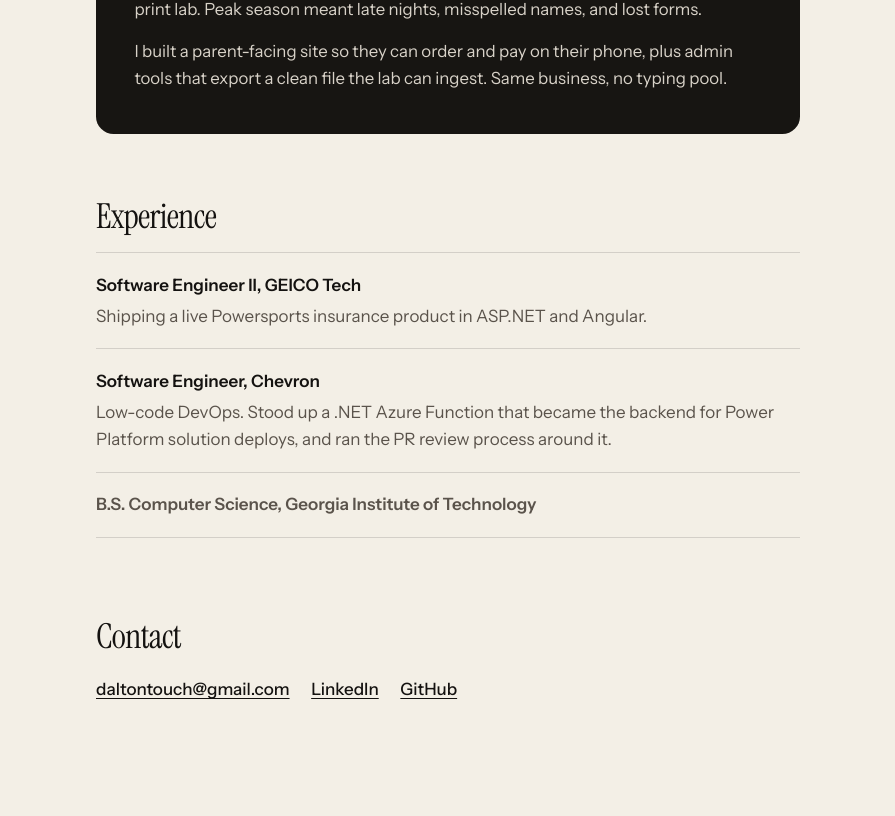
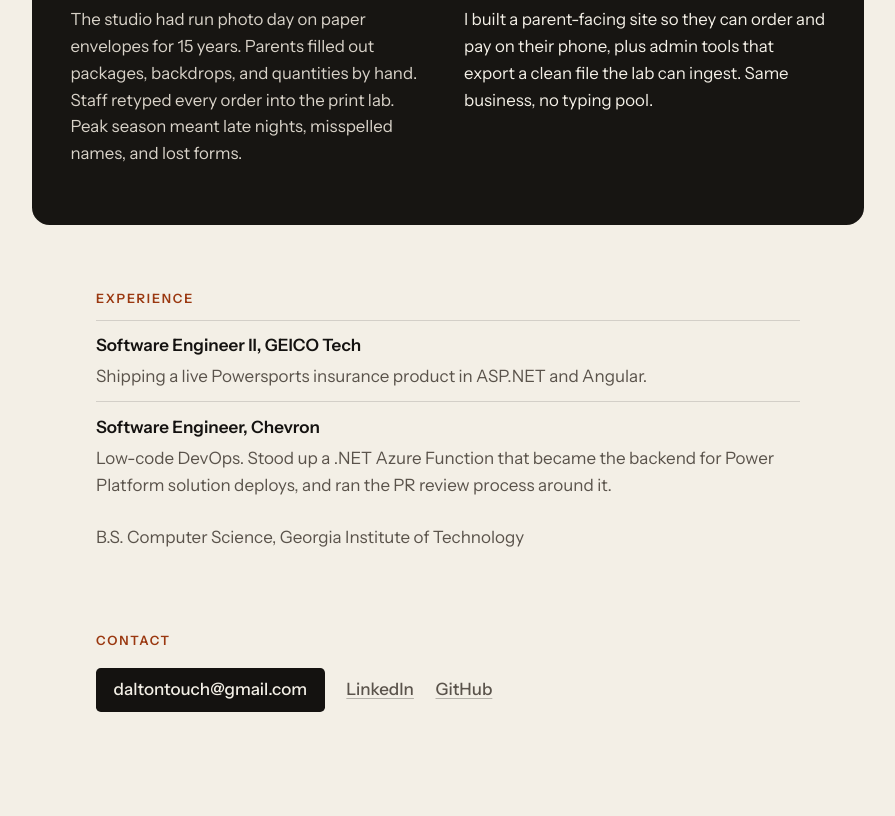
Before and after one commit to daltontouch/daltontouch.github.io, a plain HTML site: page index.html in a window 1280 px wide. Shown: the part 647-1463 px from the top of the page, without its empty margins (192-1087 px from the left). Before the commit the page ends 1430 px from the top, so only its background shows below. Drawn offline with Linux system fonts and the light colour scheme.

Commit message:
Improve hire hierarchy on the personal site

```diff
--- a/index.html
+++ b/index.html
@@ -13,45 +13,64 @@
 <body>
   <a class="skip" href="#main">Skip to content</a>
 
+  <nav class="site-bar" aria-label="Site">
+    <a class="site-bar-name" href="#">Dalton Touchberry</a>
+    <a class="site-bar-mail" href="mailto:daltontouch@gmail.com">daltontouch@gmail.com</a>
+  </nav>
+
   <header class="hero wrap">
     <p class="kicker">Dalton Touchberry</p>
     <h1>I help small businesses replace paper and spreadsheets with software their customers actually use.</h1>
     <p class="lede">Georgia Tech CS. I design the ordering, intake, and back-office tools that let a small shop run like it has an ops team.</p>
+    <p class="hero-action">
+      <a class="mail-btn" href="mailto:daltontouch@gmail.com">daltontouch@gmail.com</a>
+    </p>
   </header>
 
   <main id="main">
-    <section class="case wrap" aria-labelledby="case-heading">
+    <section class="case" aria-labelledby="case-heading">
       <p class="eyebrow">Featured case</p>
       <h2 id="case-heading">School photography ordering</h2>
-      <p>The studio had run photo day on paper envelopes for 15 years. Parents filled out packages, backdrops, and quantities by hand. Staff retyped every order into the print lab. Peak season meant late nights, misspelled names, and lost forms.</p>
-      <p>I built a parent-facing site so they can order and pay on their phone, plus admin tools that export a clean file the lab can ingest. Same business, no typing pool.</p>
+      <div class="case-grid">
+        <p>The studio had run photo day on paper envelopes for 15 years. Parents filled out packages, backdrops, and quantities by hand. Staff retyped every order into the print lab. Peak season meant late nights, misspelled names, and lost forms.</p>
+        <p>I built a parent-facing site so they can order and pay on their phone, plus admin tools that export a clean file the lab can ingest. Same business, no typing pool.</p>
+      </div>
     </section>
 
     <section class="work wrap" aria-labelledby="work-heading">
-      <h2 id="work-heading">Experience</h2>
+      <h2 class="section-label" id="work-heading">Experience</h2>
       <ul class="roles">
         <li>
           <p class="role">Software Engineer II, GEICO Tech</p>
-          <p>Shipping a live Powersports insurance product in ASP.NET and Angular.</p>
+          <p class="role-copy">Shipping a live Powersports insurance product in ASP.NET and Angular.</p>
         </li>
         <li>
           <p class="role">Software Engineer, Chevron</p>
-          <p>Low-code DevOps. Stood up a .NET Azure Function that became the backend for Power Platform solution deploys, and ran the PR review process around it.</p>
-        </li>
-        <li>
-          <p class="role">B.S. Computer Science, Georgia Institute of Technology</p>
+          <p class="role-copy">Low-code DevOps. Stood up a .NET Azure Function that became the backend for Power Platform solution deploys, and ran the PR review process around it.</p>
         </li>
       </ul>
+      <p class="school">B.S. Computer Science, Georgia Institute of Technology</p>
     </section>
   </main>
 
   <footer class="reach wrap" aria-labelledby="reach-heading">
-    <h2 id="reach-heading">Contact</h2>
+    <h2 class="section-label" id="reach-heading">Contact</h2>
     <ul class="links">
-      <li><a href="mailto:daltontouch@gmail.com">daltontouch@gmail.com</a></li>
-      <li><a href="https://www.linkedin.com/in/dalton-touchberry">LinkedIn</a></li>
-      <li><a href="https://github.com/daltontouch">GitHub</a></li>
+      <li><a class="mail-btn" href="mailto:daltontouch@gmail.com">daltontouch@gmail.com</a></li>
+      <li><a class="quiet-link" href="https://www.linkedin.com/in/dalton-touchberry" aria-label="LinkedIn profile">LinkedIn</a></li>
+      <li><a class="quiet-link" href="https://github.com/daltontouch" aria-label="GitHub profile">GitHub</a></li>
     </ul>
   </footer>
+
+  <script>
+    (function () {
+      var barPoint = 48;
+      var onScroll = function () {
+        document.body.classList.toggle("is-scrolled", window.scrollY > barPoint);
+      };
+      onScroll();
+      window.addEventListener("scroll", onScroll, { passive: true });
+    })();
+  </script>
 </body>
 </html>
--- a/styles.css
+++ b/styles.css
@@ -4,9 +4,12 @@
   --ink: #141210;
   --muted: #5a534b;
   --accent: #c24e1d;
+  --accent-text: #9a3810;
+  --accent-on-dark: #e08a55;
   --panel: #171512;
   --panel-copy: #f3efe6;
   --max: 44rem;
+  --case-max: 52rem;
   --sans: "Instrument Sans", ui-sans-serif, system-ui, -apple-system, "Segoe UI", Roboto, Helvetica, Arial, sans-serif;
   --serif: "Instrument Serif", "Iowan Old Style", Palatino, Georgia, serif;
 }
@@ -35,23 +38,25 @@ svg {
   max-width: 100%;
 }
 
-h1,
-h2 {
+h1 {
   font-family: var(--serif);
   font-weight: 400;
   letter-spacing: -0.02em;
   line-height: 1.12;
   text-wrap: balance;
-}
-
-h1 {
   margin: 0.2rem 0 1rem;
   font-size: clamp(2rem, 6vw, 3.35rem);
 }
 
-h2 {
-  margin: 0 0 1rem;
+.case h2 {
+  font-family: var(--serif);
+  font-weight: 400;
+  letter-spacing: -0.02em;
+  line-height: 1.12;
+  text-wrap: balance;
+  margin: 0 0 1.15rem;
   font-size: clamp(1.6rem, 3.4vw, 2.15rem);
+  color: var(--panel-copy);
 }
 
 p {
@@ -75,6 +80,10 @@ a:hover {
   outline-offset: 3px;
 }
 
+.case :focus-visible {
+  outline-color: var(--panel-copy);
+}
+
 .skip {
   position: absolute;
   left: 0.75rem;
@@ -95,17 +104,17 @@ a:hover {
   margin-inline: auto;
 }
 
-.hero {
-  padding: 4.5rem 0 3.25rem;
+.site-bar {
+  display: none;
 }
 
 .kicker {
   margin: 0 0 0.85rem;
-  font-size: 0.8rem;
+  font-size: 0.95rem;
   font-weight: 600;
   letter-spacing: 0.14em;
   text-transform: uppercase;
-  color: var(--accent);
+  color: var(--accent-text);
 }
 
 .lede {
@@ -114,15 +123,39 @@ a:hover {
   color: var(--muted);
 }
 
+.hero {
+  padding: 4.5rem 0 3.25rem;
+}
+
+.hero-action {
+  margin: 1.35rem 0 0;
+}
+
+.mail-btn {
+  display: inline-flex;
+  align-items: center;
+  justify-content: center;
+  min-height: 44px;
+  padding: 0.45rem 1.1rem;
+  background: var(--ink);
+  color: var(--paper);
+  text-decoration: none;
+  font-weight: 500;
+  border-radius: 0.3rem;
+}
+
+.mail-btn:hover {
+  background: var(--accent);
+  color: var(--paper);
+}
+
 .case {
+  width: min(var(--case-max), calc(100% - 2rem));
+  margin-inline: auto;
   background: var(--panel);
   color: var(--panel-copy);
-  padding: 2rem 1.35rem;
+  padding: 2rem 1.6rem;
   border-radius: 1.1rem;
-}
-
-.case.wrap {
-  width: min(var(--max), calc(100% - 2rem));
 }
 
 .eyebrow {
@@ -131,16 +164,29 @@ a:hover {
   font-weight: 600;
   letter-spacing: 0.16em;
   text-transform: uppercase;
-  color: var(--accent);
+  color: color-mix(in srgb, var(--panel-copy) 70%, transparent);
 }
 
-.case h2 {
+.case-grid p {
+  font-size: 1.05rem;
+  color: #d8d2c8;
+}
+
+.case-grid p:last-child {
+  margin-top: 0.35rem;
+  padding-top: 1rem;
+  border-top: 1px solid rgba(243, 239, 230, 0.16);
   color: var(--panel-copy);
 }
 
-.case p {
-  color: #d8d2c8;
-  font-size: 1.05rem;
+.section-label {
+  margin: 0 0 0.65rem;
+  font-family: var(--sans);
+  font-size: 0.8rem;
+  font-weight: 600;
+  letter-spacing: 0.14em;
+  text-transform: uppercase;
+  color: var(--accent-text);
 }
 
 .work,
@@ -156,52 +202,121 @@ a:hover {
 }
 
 .roles li {
-  padding: 1.15rem 0;
+  padding: 0.7rem 0;
   border-top: 1px solid rgba(20, 18, 16, 0.14);
-}
-
-.roles li:last-child {
-  border-bottom: 1px solid rgba(20, 18, 16, 0.14);
 }
 
 .role {
   margin: 0 0 0.25rem;
   font-weight: 600;
+  color: var(--ink);
 }
 
-.roles p:last-child {
+.role-copy {
+  color: var(--muted);
+}
+
+.school {
+  margin: 0.85rem 0 0;
   color: var(--muted);
 }
 
 .links {
   display: flex;
   flex-wrap: wrap;
-  gap: 0.75rem 1.35rem;
-  padding: 0.25rem 0 3rem;
+  align-items: center;
+  gap: 0.85rem 1.35rem;
+  padding: 0.35rem 0 0;
 }
 
-.links a {
+.quiet-link {
+  color: var(--muted);
   font-weight: 500;
   text-underline-offset: 0.2em;
+  text-decoration-color: rgba(20, 18, 16, 0.28);
+}
+
+.quiet-link:hover {
+  color: var(--accent);
 }
 
 .reach {
-  padding-bottom: 2rem;
+  padding-bottom: 5.5rem;
 }
 
 @media (min-width: 720px) {
+  .site-bar {
+    position: fixed;
+    top: 0;
+    left: 0;
+    right: 0;
+    z-index: 8;
+    display: flex;
+    align-items: center;
+    justify-content: space-between;
+    height: 2.75rem;
+    padding: 0 1.5rem;
+    background: var(--paper);
+    border-bottom: 1px solid rgba(20, 18, 16, 0.1);
+    font-size: 0.9rem;
+    transform: translateY(-100%);
+    visibility: hidden;
+    pointer-events: none;
+    transition: transform 0.2s ease, visibility 0.2s ease;
+  }
+
+  body.is-scrolled .site-bar {
+    transform: none;
+    visibility: visible;
+    pointer-events: auto;
+  }
+
+  .site-bar-name,
+  .site-bar-mail {
+    text-decoration: none;
+  }
+
+  .site-bar-name {
+    font-weight: 600;
+  }
+
+  .site-bar-mail {
+    color: var(--muted);
+  }
+
+  .site-bar-mail:hover {
+    color: var(--accent);
+  }
+
   .hero {
     padding-top: 6.5rem;
     padding-bottom: 4rem;
   }
 
   .case {
+    width: min(var(--case-max), calc(100% - 2.5rem));
     padding: 2.6rem 2.4rem;
+  }
+
+  .case-grid {
+    display: grid;
+    grid-template-columns: 1fr 1fr;
+    gap: 0 2rem;
+  }
+
+  .case-grid p:last-child {
+    margin-top: 0;
+    padding-top: 0;
+    border-top: none;
   }
 
   .work,
   .reach {
     padding-top: 4rem;
+  }
+
+  .reach {
+    padding-bottom: 6.5rem;
   }
 }
 
```
